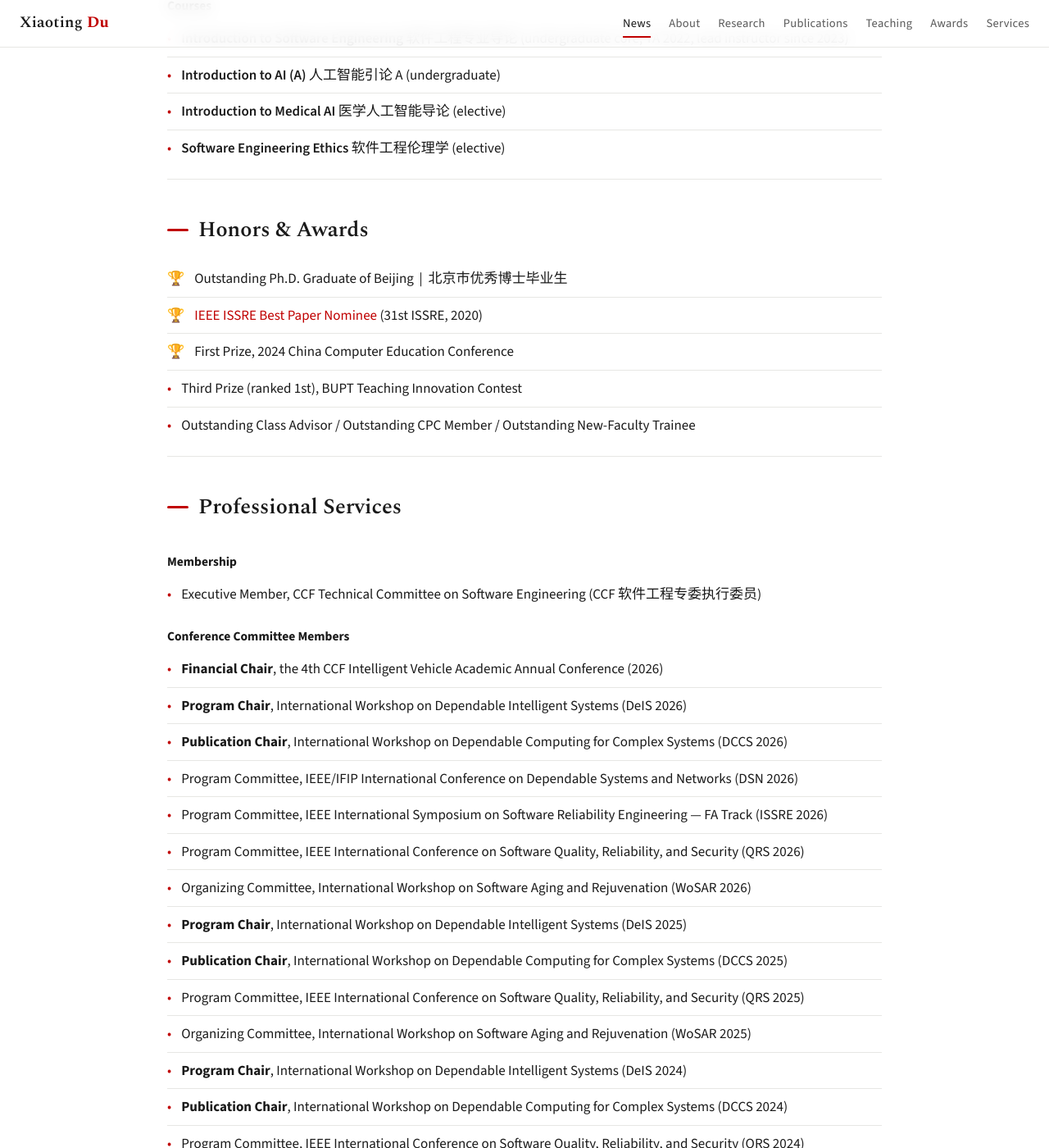
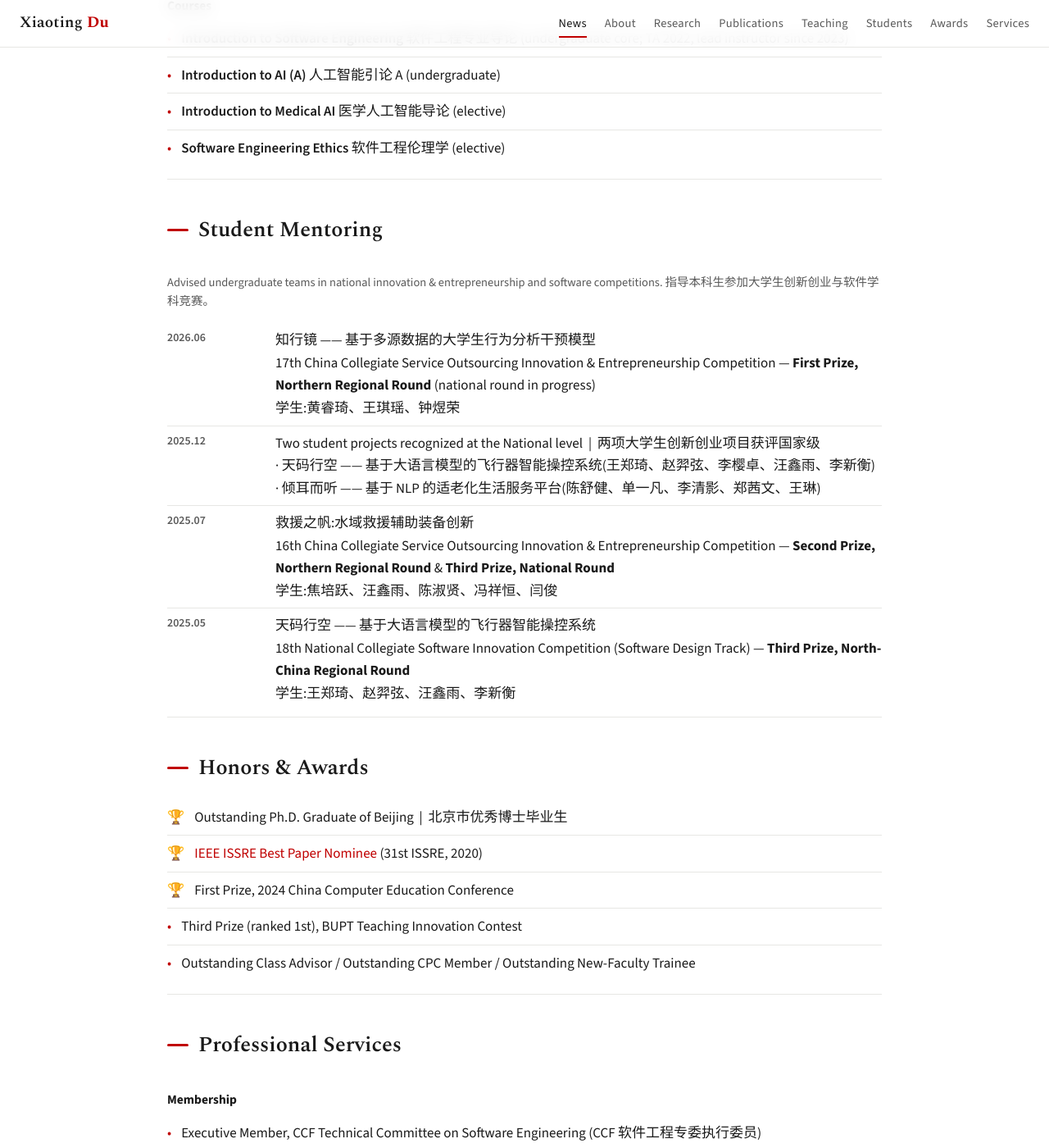
Before and after one commit to xiaotingdu/xiaotingdu.github.io, a Jekyll site: the page index.html, which Jekyll copies as it is, in a window 1280 px wide and 1400 px high, scrolled down 4099 px. Shown: the whole window at 82% size. Built offline with Jekyll 4.4.1, drawn with Linux system fonts in a browser that asks for light colours; a style sheet for code colours, icons or effects is not loaded.

Commit message:
feat: rebuild Student Mentoring with detailed competition awards
Co-Authored-By: Claude Opus 4.8 <noreply@anthropic.com>
Claude-Session: https://claude.ai/code/session_01HHvSEjrXxiD74jJiDgt76N

```diff
--- a/index.html
+++ b/index.html
@@ -28,6 +28,7 @@
     <a href="#research">Research</a>
     <a href="#publications">Publications</a>
     <a href="#teaching">Teaching</a>
+    <a href="#students">Students</a>
     <a href="#awards">Awards</a>
     <a href="#services">Services</a>
   </div>
@@ -251,6 +252,34 @@
     </ul>
   </section>
 
+  <!-- ===================== Students ===================== -->
+  <section class="section reveal" id="students">
+    <h2>Student Mentoring</h2>
+    <p class="note">Advised undergraduate teams in national innovation &amp; entrepreneurship and software competitions. 指导本科生参加大学生创新创业与软件学科竞赛。</p>
+    <ul class="timeline">
+      <li><span class="yr">2026.06</span><span>
+        <span class="lead">知行镜 —— 基于多源数据的大学生行为分析干预模型</span><br>
+        17th China Collegiate Service Outsourcing Innovation &amp; Entrepreneurship Competition — <b>First Prize, Northern Regional Round</b> (national round in progress)<br>
+        <span class="zh-block">学生:黄睿琦、王琪瑶、钟煜荣</span>
+      </span></li>
+      <li><span class="yr">2025.12</span><span>
+        <span class="lead">Two student projects recognized at the National level &nbsp;|&nbsp; 两项大学生创新创业项目获评国家级</span><br>
+        <span class="zh-block">· 天码行空 —— 基于大语言模型的飞行器智能操控系统(王郑琦、赵羿弦、李樱卓、汪鑫雨、李新衡)</span><br>
+        <span class="zh-block">· 倾耳而听 —— 基于 NLP 的适老化生活服务平台(陈舒健、单一凡、李清影、郑茜文、王琳)</span>
+      </span></li>
+      <li><span class="yr">2025.07</span><span>
+        <span class="lead">救援之帆:水域救援辅助装备创新</span><br>
+        16th China Collegiate Service Outsourcing Innovation &amp; Entrepreneurship Competition — <b>Second Prize, Northern Regional Round</b> &amp; <b>Third Prize, National Round</b><br>
+        <span class="zh-block">学生:焦培跃、汪鑫雨、陈淑贤、冯祥恒、闫俊</span>
+      </span></li>
+      <li><span class="yr">2025.05</span><span>
+        <span class="lead">天码行空 —— 基于大语言模型的飞行器智能操控系统</span><br>
+        18th National Collegiate Software Innovation Competition (Software Design Track) — <b>Third Prize, North-China Regional Round</b><br>
+        <span class="zh-block">学生:王郑琦、赵羿弦、汪鑫雨、李新衡</span>
+      </span></li>
+    </ul>
+  </section>
+
   <!-- ===================== Awards ===================== -->
   <section class="section reveal" id="awards">
     <h2>Honors &amp; Awards</h2>
```
